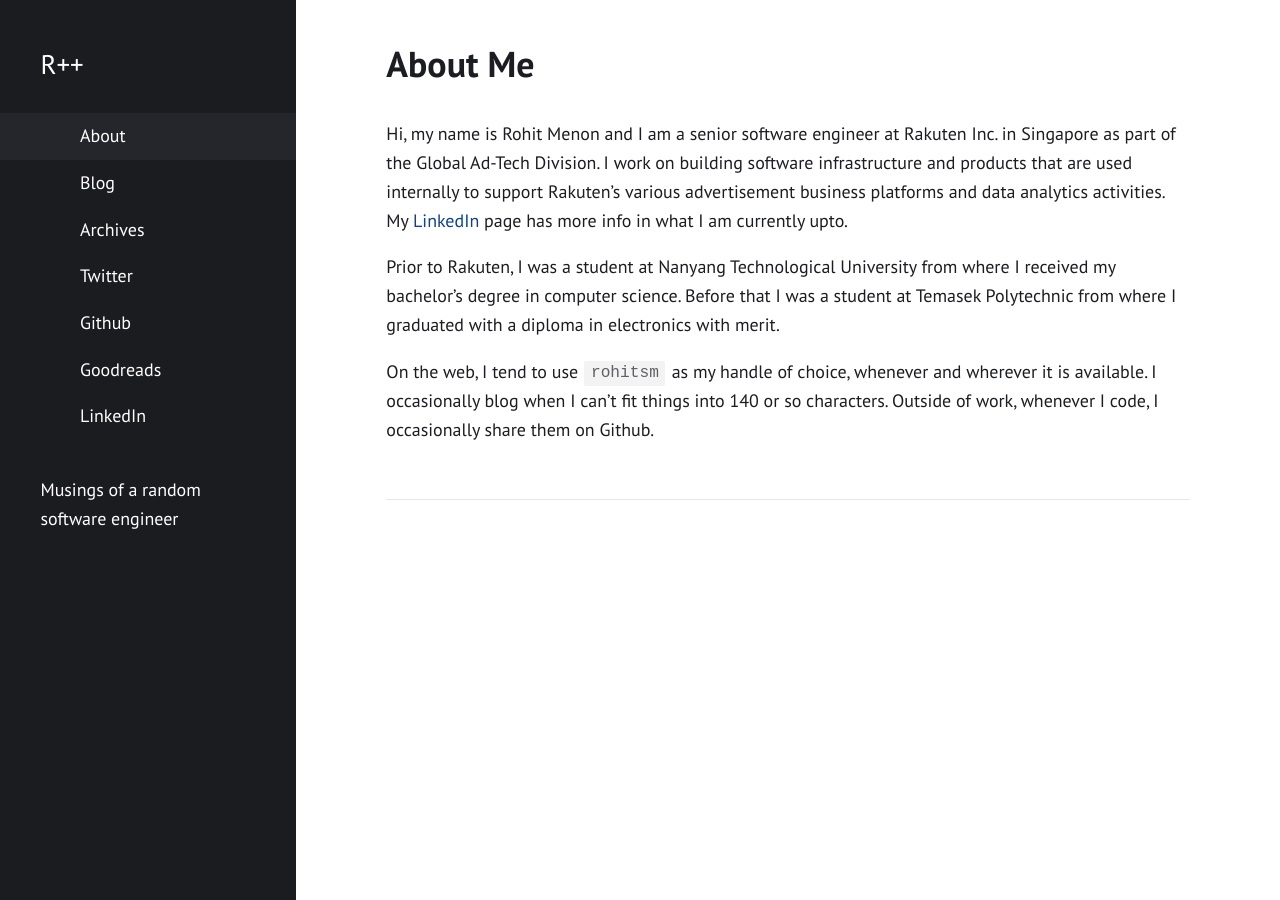
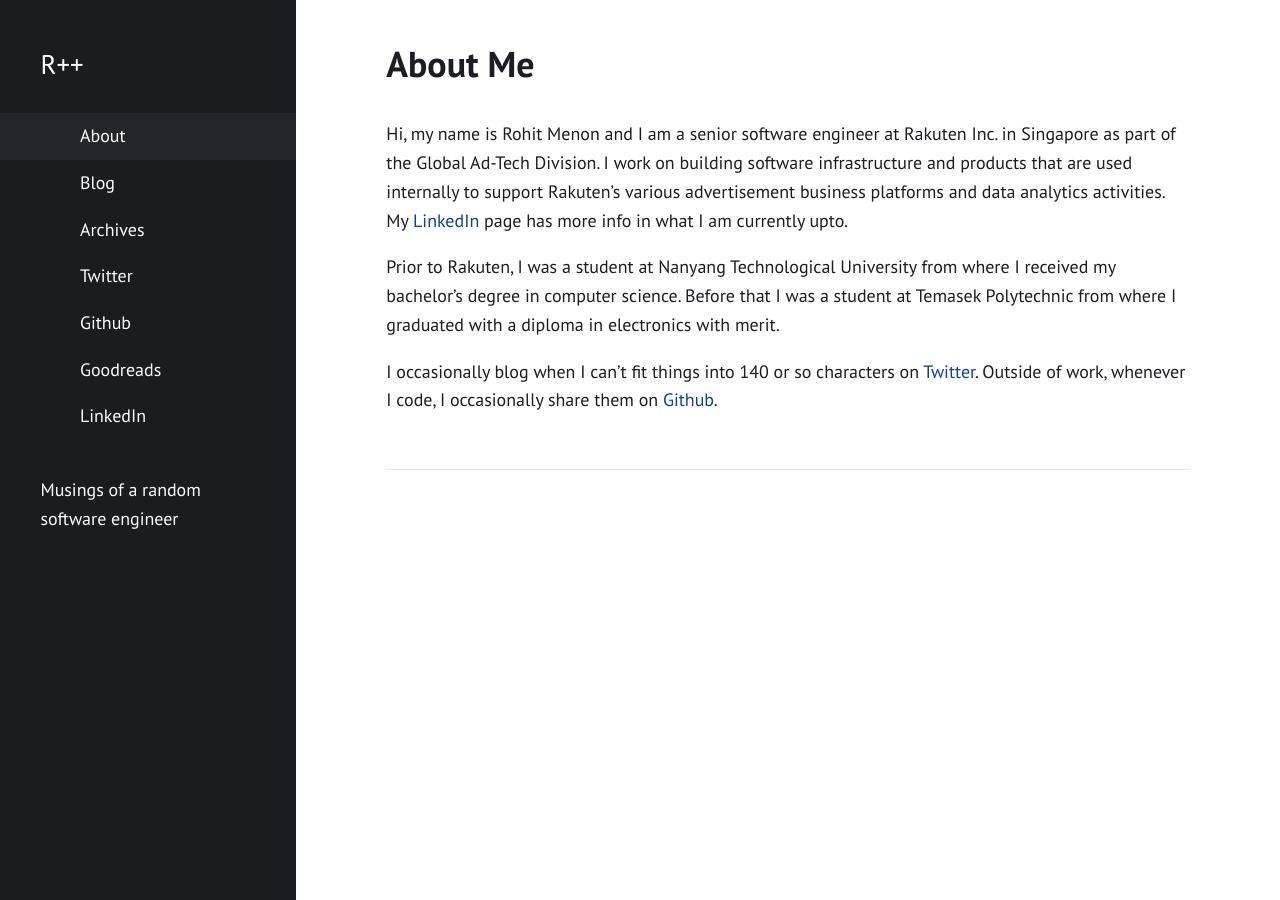
Before and after one commit to rohitsm/rohitsm.github.io, a Jekyll site: the page built from about.md, in a window 1280 px wide. Built offline with Jekyll 4.4.1, drawn with Linux system fonts in a browser that asks for light colours.

Commit message:
Update about.md

```diff
--- a/about.md
+++ b/about.md
@@ -8,4 +8,4 @@ Hi, my name is Rohit Menon and I am a senior software engineer at Rakuten Inc. i
 
 Prior to Rakuten, I was a student at Nanyang Technological University from where I received my bachelor's degree in computer science. Before that I was a student at Temasek Polytechnic from where I graduated with a diploma in electronics with merit.
 
-On the web, I tend to use `rohitsm` as my handle of choice, whenever and wherever it is available. I occasionally blog when I can't fit things into 140 or so characters. Outside of work, whenever I code, I occasionally share them on Github.
+I occasionally blog when I can't fit things into 140 or so characters on [Twitter](https://twitter.com/rohitsm). Outside of work, whenever I code, I occasionally share them on [Github](https://github.com/rohitsm).
```
